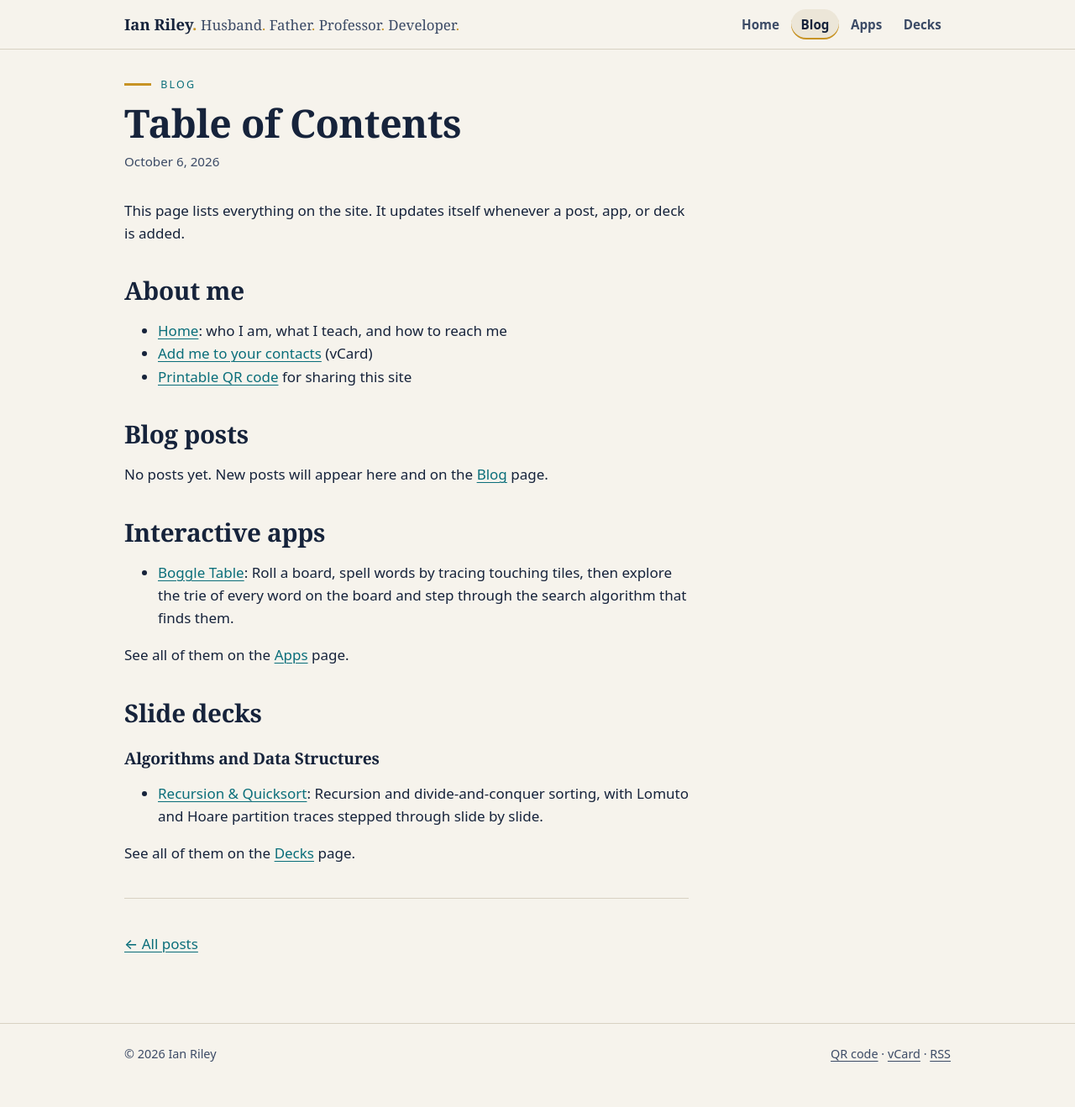
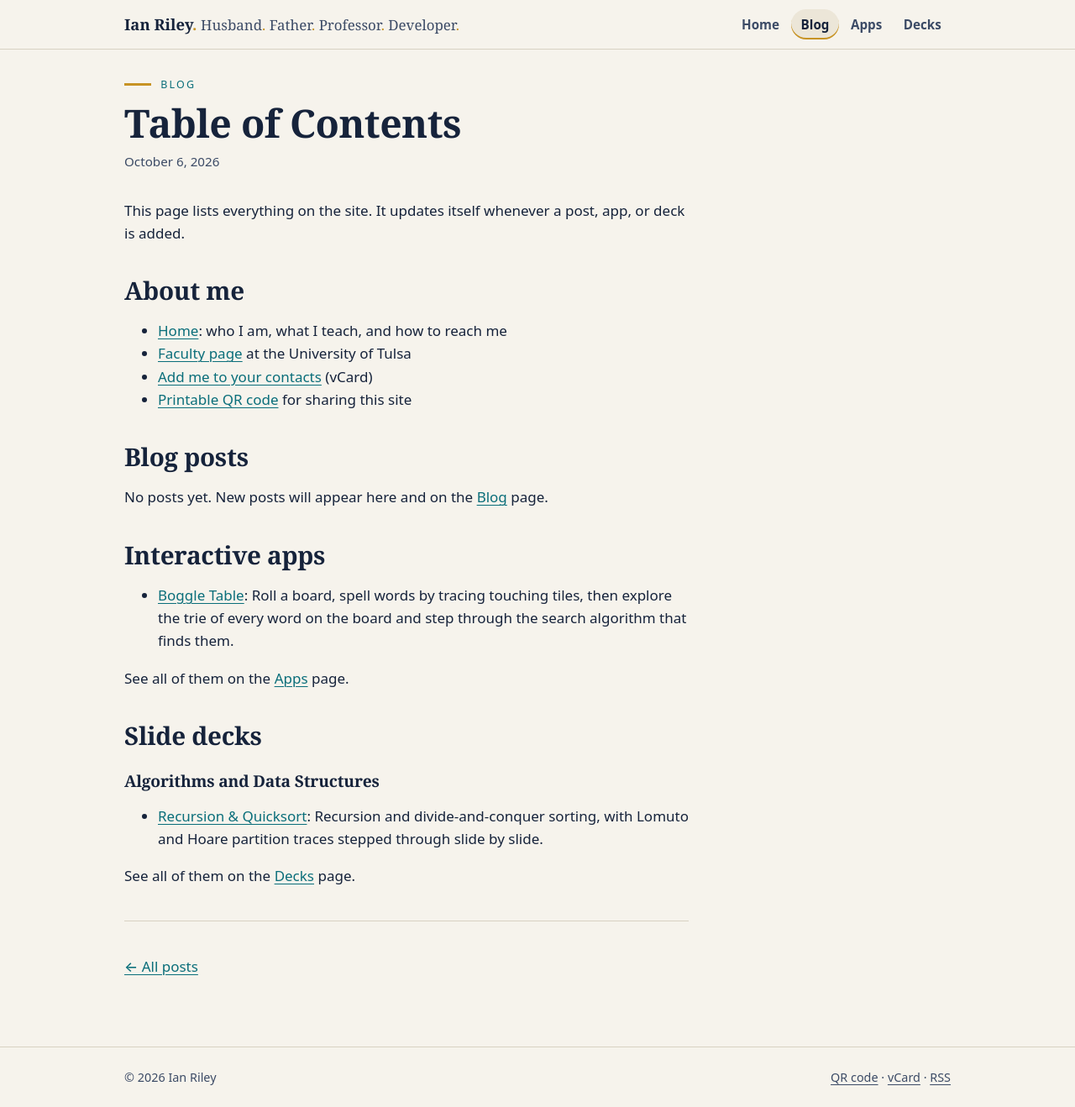
Before and after one commit to isr413/isr413.github.io, a Jekyll site: the page built from _posts/2026-10-06-table-of-contents.md, in a window 1280 px wide and 1318 px high. Shown: the whole window at 84% size. Built offline with Jekyll 4.4.1, drawn with Linux system fonts in a browser that asks for light colours.

Commit message:
Add faculty page link to home links, vCard, and Table of Contents
Co-Authored-By: Claude Opus 5.5 <noreply@anthropic.com>

```diff
--- a/_config.yml
+++ b/_config.yml
@@ -28,6 +28,7 @@ person:
   region: OK
   email: isr413@utulsa.edu
   photo: /assets/img/profile.jpg
+  faculty_url: https://utulsa.edu/departments/computer-science/ian-riley/
 
 # Icon links on the home page; remove or add entries as needed
 social:
--- a/_includes/icon.html
+++ b/_includes/icon.html
@@ -12,6 +12,8 @@
 <svg viewBox="0 0 24 24" fill="currentColor" aria-hidden="true"><path d="M12 24a7 7 0 1 1 0-14 7 7 0 0 1 0 14Zm0-24L0 9.5l4.84 3.94A8 8 0 0 1 12 9a8 8 0 0 1 7.16 4.44L24 9.5 12 0Z"/></svg>
 {%- elsif n == "orcid" -%}
 <svg viewBox="0 0 24 24" fill="currentColor" aria-hidden="true"><path d="M12 0a12 12 0 1 0 0 24 12 12 0 0 0 0-24ZM8.2 17.6H6.7V7.2h1.5v10.4Zm-.75-11.7a1 1 0 1 1 0-2 1 1 0 0 1 0 2Zm3.15 1.3h4.05c3.86 0 5.55 2.76 5.55 5.2 0 2.66-2.1 5.2-5.53 5.2H10.6V7.2Zm1.5 1.35v7.7h2.4c3.43 0 4.2-2.6 4.2-3.85 0-2.03-1.29-3.85-4.12-3.85H12.1Z"/></svg>
+{%- elsif n == "faculty" -%}
+<svg viewBox="0 0 24 24" fill="none" stroke="currentColor" stroke-width="2" stroke-linecap="round" stroke-linejoin="round" aria-hidden="true"><path d="M3 9.5 12 4l9 5.5"/><path d="M5 10v8M9.67 10v8M14.33 10v8M19 10v8"/><path d="M3 20.5h18"/></svg>
 {%- elsif n == "email" -%}
 <svg viewBox="0 0 24 24" fill="none" stroke="currentColor" stroke-width="2" stroke-linecap="round" stroke-linejoin="round" aria-hidden="true"><rect x="2.5" y="4.5" width="19" height="15" rx="2"/><path d="m3 6 9 7 9-7"/></svg>
 {%- elsif n == "contact" -%}
--- a/_posts/2026-10-06-table-of-contents.md
+++ b/_posts/2026-10-06-table-of-contents.md
@@ -9,6 +9,7 @@ This page lists everything on the site. It updates itself whenever a post, app,
 ## About me
 
 - [Home]({{ '/' | relative_url }}): who I am, what I teach, and how to reach me
+- [Faculty page]({{ site.person.faculty_url }}) at the {{ site.person.organization }}
 - [Add me to your contacts]({{ '/contact.vcf' | relative_url }}) (vCard)
 - [Printable QR code]({{ '/qr.html' | relative_url }}) for sharing this site
 
--- a/index.html
+++ b/index.html
@@ -22,6 +22,9 @@ layout: default
     </div>
     <div class="links-line">
       <ul class="icon-links" aria-label="Elsewhere">
+        {%- if p.faculty_url %}
+        <li><a href="{{ p.faculty_url }}" rel="me noopener" aria-label="Faculty page, {{ p.organization }}" title="Faculty page">{% include icon.html name="faculty" %}</a></li>
+        {%- endif %}
         {%- for s in site.social %}
         <li><a href="{{ s.url }}" rel="me noopener" aria-label="{{ s.name }}" title="{{ s.name }}">{% include icon.html name=s.name %}</a></li>
         {%- endfor %}
```
Also changed, not shown: 1 other file.
